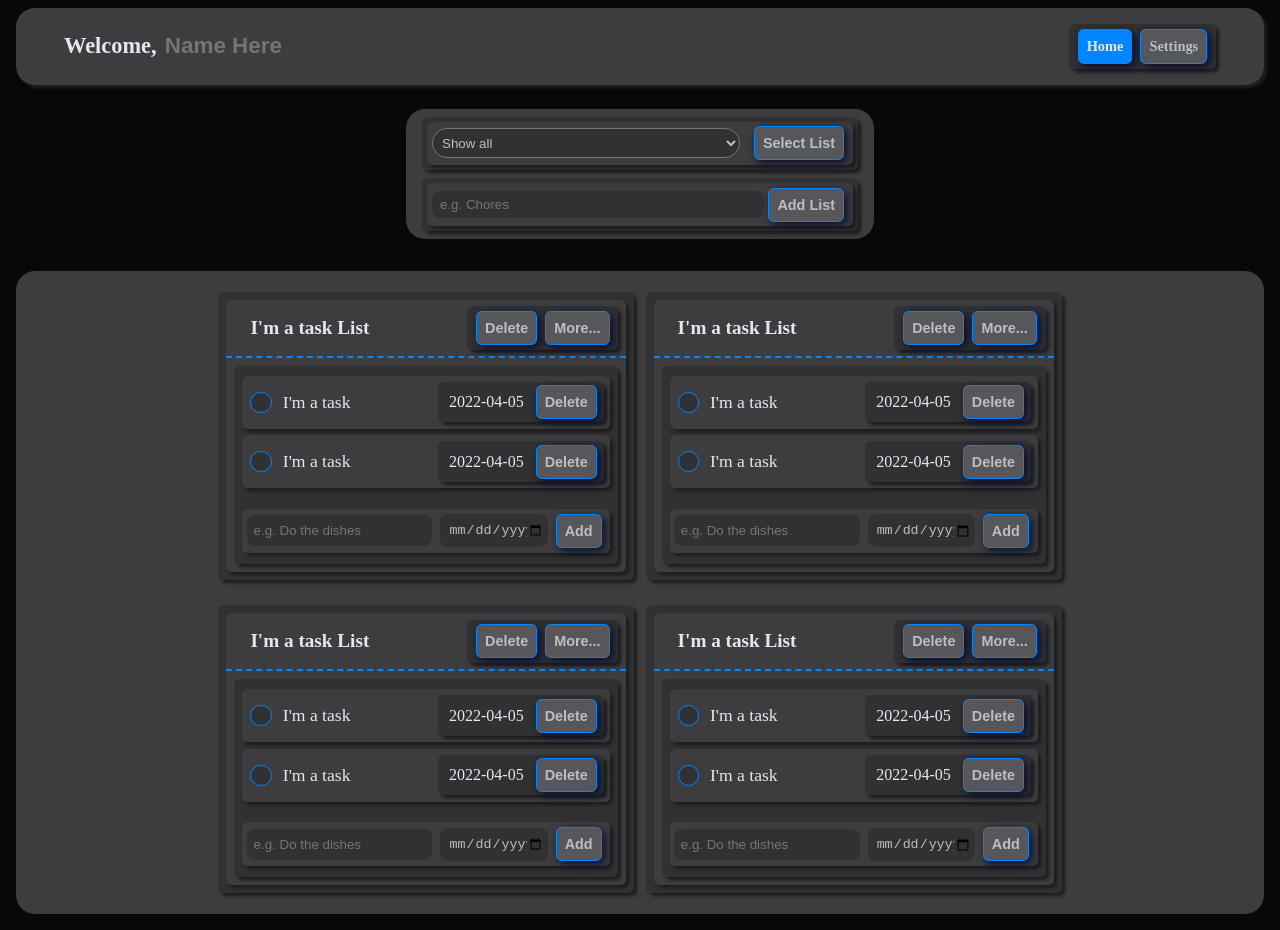
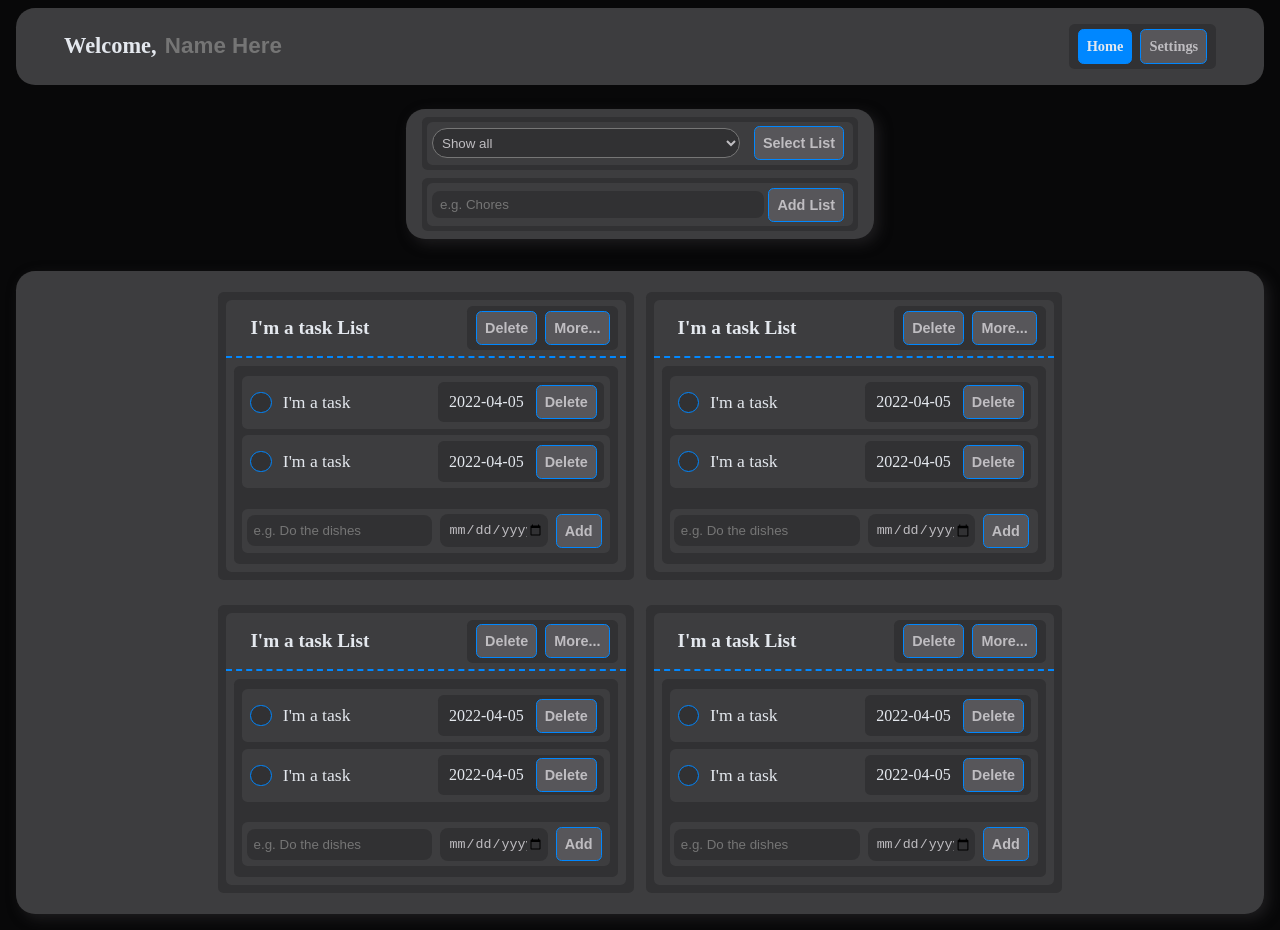
Before and after one commit to DaniSilv97/task-list-vue2, a Vue app: page / in a window 1280 px wide. Built offline with nearby package versions, Linux system fonts and the light colour scheme.

Commit message:
Comented out the shadows

```diff
--- a/public/styling.css
+++ b/public/styling.css
@@ -60,7 +60,7 @@ body{
     font-weight: 600;
     border: 0.05rem solid var(--blue);
     border-radius: 0.35rem;
-    box-shadow: 0.2rem 0.2rem 0.5rem var(--shadowBlue);
+    /*box-shadow: 0.2rem 0.2rem 0.5rem var(--shadowBlue);*/
 }
 .button:hover{
     border: 0.05rem solid var(--hover);
@@ -70,8 +70,8 @@ body{
     border: 0.05rem solid var(--blue);
 }
 .radius-and-shadow{
-    border-radius: 0.35rem;
-    box-shadow: 0.2rem 0.2rem 0.2rem var(--darkestGrey);
+    border-radius: 0.35rem;/*
+    box-shadow: 0.2rem 0.2rem 0.2rem var(--darkestGrey);*/
 }
 .main-wrapper{
     display: flex;
@@ -80,6 +80,7 @@ body{
     border-radius: 1.2rem;
     padding: 0.5rem 1rem;
     margin: 1rem;
+    box-shadow: 0.3rem 0.3rem 0.8rem var(--darkestGrey);
 }
 .input-text{
     border-radius: 0.5rem;
```
